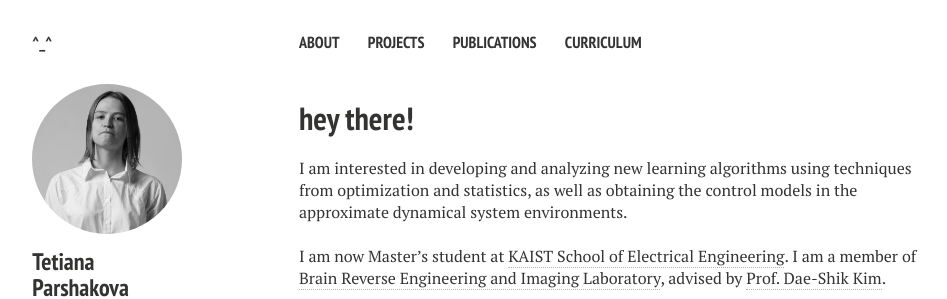
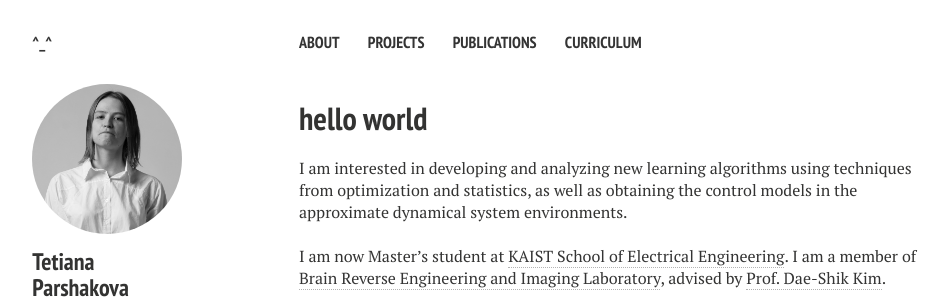
Before and after one commit to alexanch/parshakova.github.io, a Jekyll site: the page built from about.md, in a window 1280 px wide. Shown: the top 299 px of the page, without its empty margins (21-968 px from the left). Built offline with Jekyll 4.4.1, drawn with Linux system fonts in a browser that asks for light colours; nearby versions of some CDN libraries.

Commit message:
Update about.md

```diff
--- a/about.md
+++ b/about.md
@@ -1,6 +1,6 @@
 ---
 layout: home2
-title: hey there!
+title: hello world
 description: Tanya's page
 tags: [Jekyll, theme, responsive, blog, template]
 ---
```
